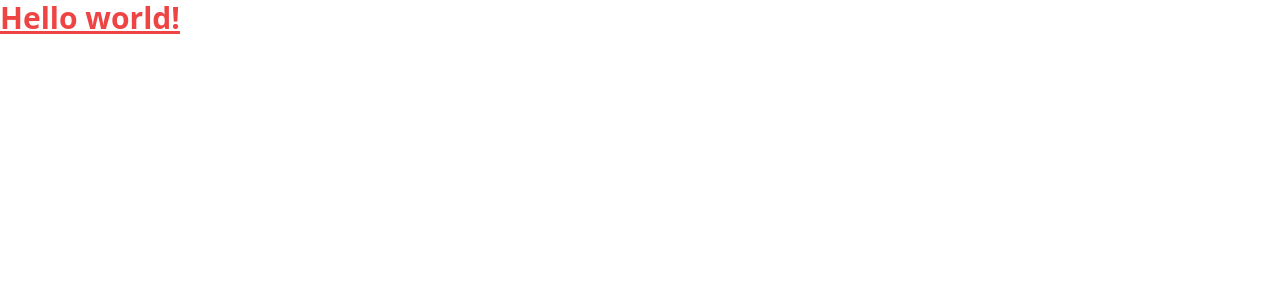
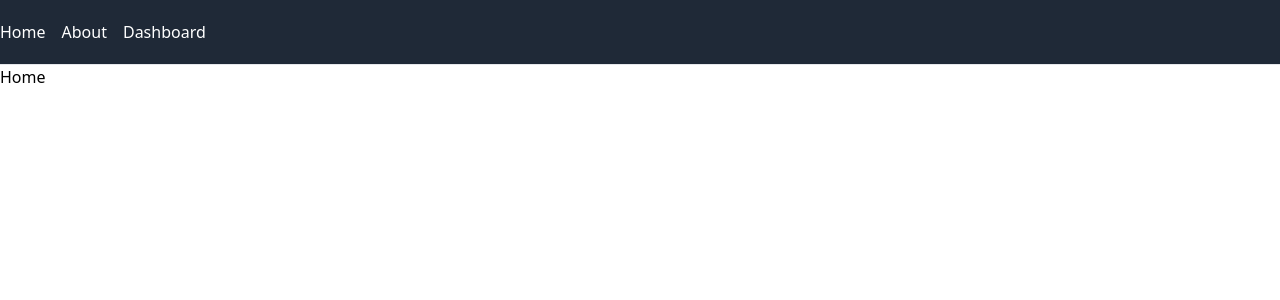
Before and after one commit to GuillaumeQuenneville/guillaumequenneville.github.io, a React (Vite) app: page / in a window 1280 px wide. Shown: the top 300 px of the page. Built offline with nearby package versions, Linux system fonts and the light colour scheme.

Commit message:
added react router

```diff
--- a/package.json
+++ b/package.json
@@ -7,7 +7,7 @@
     "dev": "vite",
     "build": "tsc && vite build",
     "preview": "vite preview",
-    "deploy": "npm run build; cd dist; git commit -m \"Build output as of $(git log '--format=format:%H' main -1\"; git push origin gh-pages"
+    "deploy": "npm run build; cd dist; git add .; git commit -m \"Build output as of $(git log '--format=format:%H' main -1)\"; git push origin gh-pages"
   },
   "dependencies": {
     "react": "^18.2.0",
--- a/src/App.tsx
+++ b/src/App.tsx
@@ -1,6 +1,82 @@
+import * as React from "react";
+import { Routes, Route, Outlet, Link, Navigate } from "react-router-dom";
+
 function App() {
   return (
-    <h1 className="text-3xl font-bold text-red-500 underline">Hello world!</h1>
+    <div>
+      <Routes>
+        <Route path="/" element={<Layout />}>
+          <Route index element={<Home />} />
+          <Route path="about" element={<About />} />
+          <Route path="dashboard" element={<Dashboard />} />
+          <Route path="404" element={<NoMatch />} />
+          <Route path="*" element={<Navigate replace to="/404" />} />
+        </Route>
+      </Routes>
+    </div>
+  );
+}
+
+function Layout() {
+  return (
+    <div className="min-h-screen">
+      <div className="bg-gray-800 text-white">
+        <div className="mx-auto max-w-7xl">
+          <nav className="flex h-16 items-center justify-between">
+            <ul className="flex gap-4">
+              <li>
+                <Link to="/">Home</Link>
+              </li>
+              <li>
+                <Link to="/about">About</Link>
+              </li>
+              <li>
+                <Link to="/dashboard">Dashboard</Link>
+              </li>
+            </ul>
+          </nav>
+        </div>
+      </div>
+
+      <hr />
+
+      <Outlet />
+    </div>
+  );
+}
+
+function Home() {
+  return (
+    <div>
+      <h2>Home</h2>
+    </div>
+  );
+}
+
+function About() {
+  return (
+    <div>
+      <h2>About</h2>
+    </div>
+  );
+}
+
+function Dashboard() {
+  return (
+    <div>
+      <h2>Dashboard</h2>
+    </div>
+  );
+}
+
+function NoMatch() {
+  return (
+    <div>
+      <h2>Nothing to see here!</h2>
+      <p>
+        <Link to="/">Go to the home page</Link>
+      </p>
+    </div>
   );
 }
 
--- a/src/main.tsx
+++ b/src/main.tsx
@@ -1,10 +1,14 @@
 import React from "react";
 import ReactDOM from "react-dom/client";
+import { BrowserRouter } from "react-router-dom";
+
+import "./style.css";
 import App from "./App";
-import "./style.css";
 
-ReactDOM.createRoot(document.getElementById("root") as HTMLElement).render(
+ReactDOM.createRoot(document.getElementById("root")!).render(
   <React.StrictMode>
-    <App />
+    <BrowserRouter>
+      <App />
+    </BrowserRouter>
   </React.StrictMode>
 );
```
